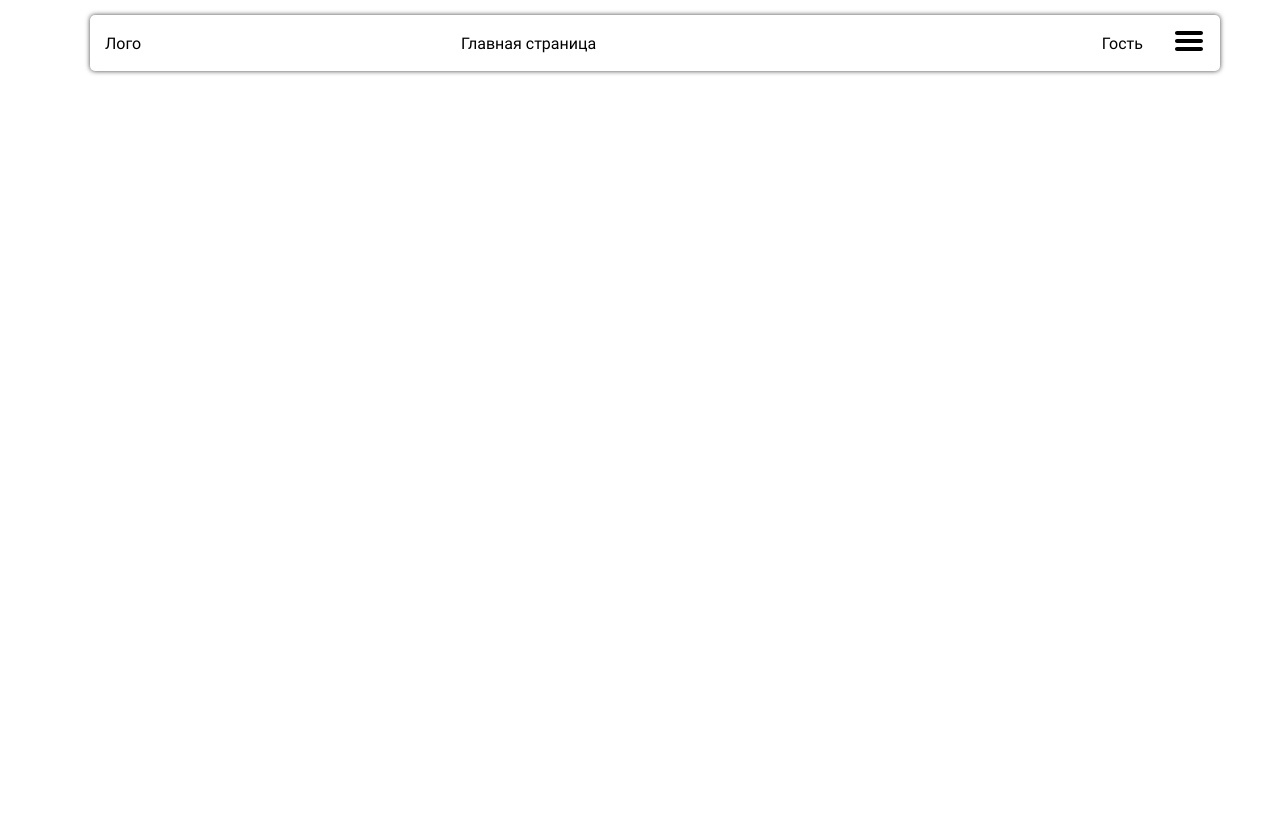
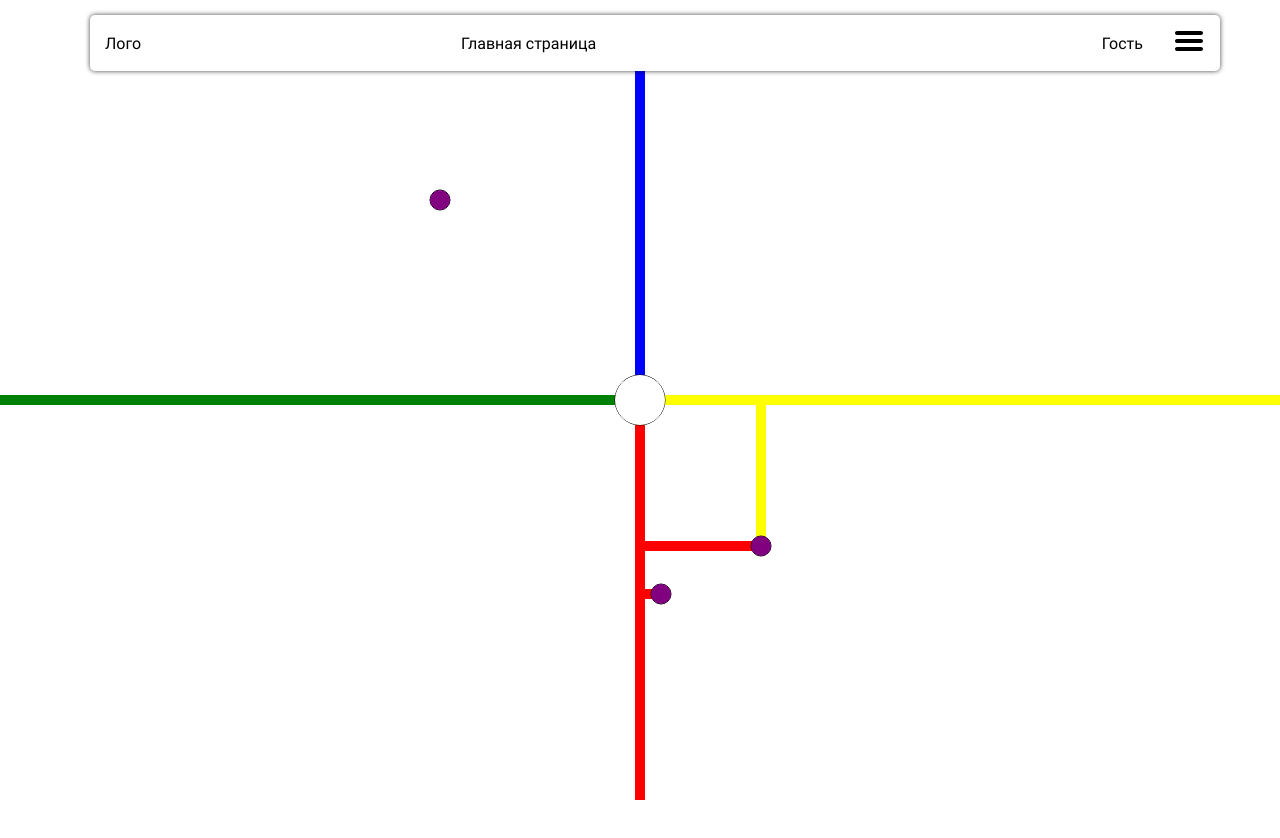
Before and after one commit to virus-dev/mine-imperial-demo, a React (Create React App) app: page /neather in a window 1280 px wide. Shown: the top 838 px of the page. After the commit the page ends 800 px from the top, so only its background shows below. Built offline with nearby package versions, Linux system fonts and the light colour scheme.

Commit message:
Добавлена страница карды ада
- Добавлен классовый компонент NeatherMap
- Добавлен scss файл стилей для компонента NeatherMap

```diff
--- a/src/App.js
+++ b/src/App.js
@@ -1,11 +1,15 @@
 import React from 'react';
 import logo from './logo.svg';
+import { Route } from 'react-router-dom'
 
-import { Header } from './components'
+import { Header, NeatherMap } from './components'
 
 function App() {
   return (
-    <Header />
+    <div>
+      <Header />
+      <Route component={NeatherMap} path='/neather' exact />
+    </div>
   );
 }
 
--- /dev/null
+++ b/src/components/NeatherMap.jsx
@@ -0,0 +1,134 @@
+import React from 'react'
+
+class NeatherMap extends React.Component {
+    constructor(props) {
+        super(props);
+        this.NeatherMap = React.createRef();
+     }
+
+     componentDidMount() {
+        this.initialState = [
+            { name: 'Синяя ветка', branch: 'blue', type: 'mainTunnel', xStart: 0, zStart: 0, x: 0, y: -1000 },
+            { name: 'Желтая ветка', branch: 'yellow', type: 'mainTunnel', xStart: 0, zStart: 0, x: 1000, y: 0 },
+            { name: 'Красная ветка', branch: 'red', type: 'mainTunnel', xStart: 0, zStart: 0, x: 0, y: 1000 },
+            { name: 'Зеленая ветка', branch: 'green', type: 'mainTunnel', xStart: 0, zStart: 0, x: -1000, y: 0 },
+            { name: 'Райск', branch: 'red', type: 'portal', tunnel: 'true', xStart: 0, zStart: 194, x: 21, y: 194 },
+            { name: 'Главный эндер портал', branch: 'yellow', type: 'onRed', tunnel: 'true', xStart: 121, zStart: 0, x: 121, y: 146 },
+            { name: 'Главный эндер портал', branch: 'red', type: 'end', tunnel: 'true', xStart: 0, zStart: 146, x: 121, y: 146 },
+            { name: 'Райск', branch: 'false', type: 'portal', tunnel: 'false', xStart: -200, zStart: -200, x: -200, y: -200 },
+            { name: 'Хаб', branch: 'all', type: 'hab', xStart: 0, zStart: 0, x: 0, y: 0 },
+        ]
+
+        this.ctx = this.NeatherMap.current.getContext('2d');
+        this.mouseDown = false;
+        this.startDragOffset = {};
+        this.scale = 1.0;
+        this.scaleMultiplier = 0.9;
+        this.translatePos = {
+            x: this.NeatherMap.current.width / 2,
+            y: this.NeatherMap.current.height / 2
+        };
+
+        this.draw(this.scale, this.translatePos);
+     }
+
+     startLooking = (evt) => {
+        this.mouseDown = true;
+        this.startDragOffset.x = evt.clientX - this.translatePos.x;
+        this.startDragOffset.y = evt.clientY - this.translatePos.y;
+     }
+
+     looking = (evt) => {
+        if (this.mouseDown) {
+            this.translatePos.x = evt.clientX - this.startDragOffset.x;
+            this.translatePos.y = evt.clientY - this.startDragOffset.y;
+            this.draw(this.scale, this.translatePos);
+        }
+     }
+
+     finishLooking = () => {
+        this.mouseDown = false;
+     }
+
+     wheel = (evt) => {
+        if (evt.deltaY > 0) {
+            this.scale *= this.scaleMultiplier
+        } else {
+            this.scale /= this.scaleMultiplier
+        }
+        this.draw(this.scale, this.translatePos);
+     }
+
+     draw = (scale, translatePos) => {
+        this.ctx.clearRect(0, 0, this.NeatherMap.current.width, this.NeatherMap.current.height);
+        this.ctx.save();
+        this.ctx.translate(translatePos.x, translatePos.y);
+        this.ctx.scale(scale, scale);
+
+        this.initialState.map(line => {
+            this.ctx.beginPath();
+
+            if (line.tunnel || line.type === 'mainTunnel') {
+                this.ctx.moveTo(line.xStart, line.zStart);
+                this.ctx.lineTo(line.x, line.y);
+
+                switch (line.branch) {
+                    case 'blue':
+                        this.ctx.strokeStyle = 'blue'
+                        break;
+                    case 'yellow':
+                        this.ctx.strokeStyle = 'yellow'
+                        break;
+                    case 'red':
+                        this.ctx.strokeStyle = 'red'
+                        break;
+                    case 'green':
+                        this.ctx.strokeStyle = 'green'
+                        break;
+                    default:
+                        break;
+                }
+            }
+            this.ctx.lineWidth = '10';
+            this.ctx.stroke();
+
+            if (line.type === 'portal' || line.type === 'end') {
+                this.ctx.beginPath();
+                this.ctx.arc(line.x, line.y, 10, 0, 2 * 3.14)
+                this.ctx.lineWidth = '1';
+                this.ctx.fillStyle = 'purple'
+                this.ctx.strokeStyle = 'black';
+                this.ctx.stroke();
+                this.ctx.fill();
+            }
+
+            if (line.type === 'hab') {
+                this.ctx.beginPath();
+                this.ctx.arc(line.x, -line.y, 25, 0, 2 * 3.14)
+                this.ctx.lineWidth = '1';
+                this.ctx.fillStyle = 'white';
+                this.ctx.strokeStyle = 'black';
+                this.ctx.stroke();
+                this.ctx.fill();
+            }
+        })
+        this.ctx.restore();
+     }
+
+    render() {
+        return (
+            <canvas
+                height={document.body.clientHeight}
+                width={document.body.clientWidth}
+                ref={this.NeatherMap}
+                onMouseDown={this.startLooking}
+                onMouseMove={this.looking}
+                onMouseUp={this.finishLooking}
+                onMouseOver={this.finishLooking}
+                onWheel={this.wheel}
+            />
+        )
+    }
+}
+
+export default NeatherMap
--- a/src/components/index.js
+++ b/src/components/index.js
@@ -1 +1,2 @@
 export { default as Header } from './Header'
+export { default as NeatherMap } from './NeatherMap'
--- a/src/scss/app.scss
+++ b/src/scss/app.scss
@@ -3,7 +3,7 @@
 @import 'components/all';
 
 body {
-    height: 1000px;
+    height: 100vh;
     font-family: 'Roboto-Regular';
 }
 
--- /dev/null
+++ b/src/scss/components/_neatherMap.scss
@@ -0,0 +1,4 @@
+canvas {
+    overflow: hidden;
+    display: block;
+}
--- a/src/scss/components/all.scss
+++ b/src/scss/components/all.scss
@@ -1 +1,2 @@
 @import './header';
+@import './neatherMap';
```
